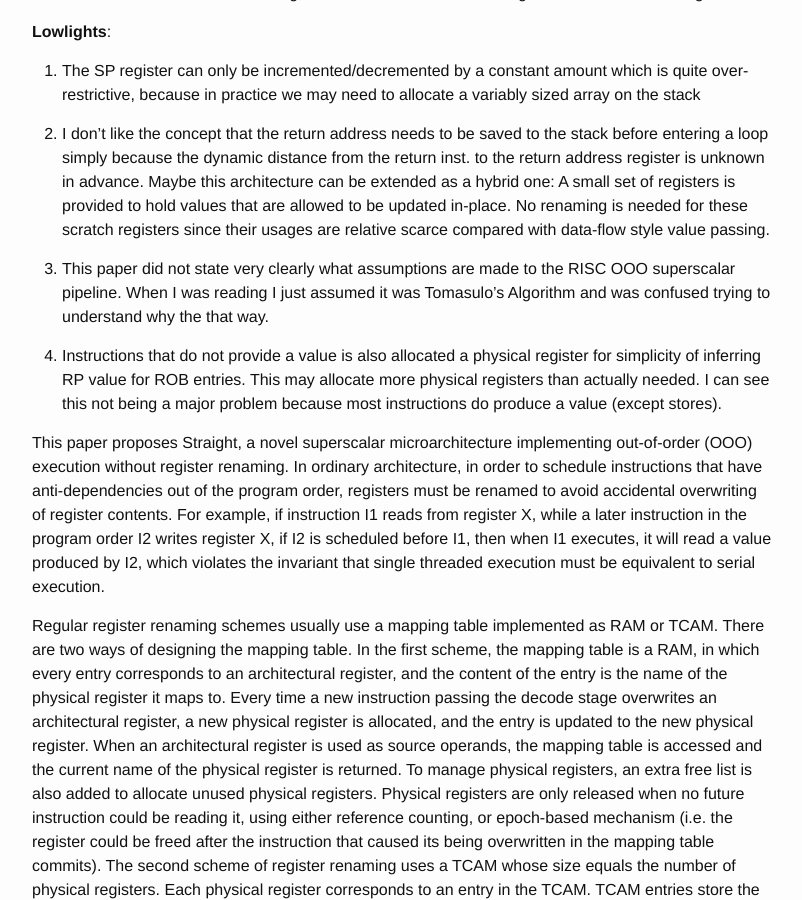
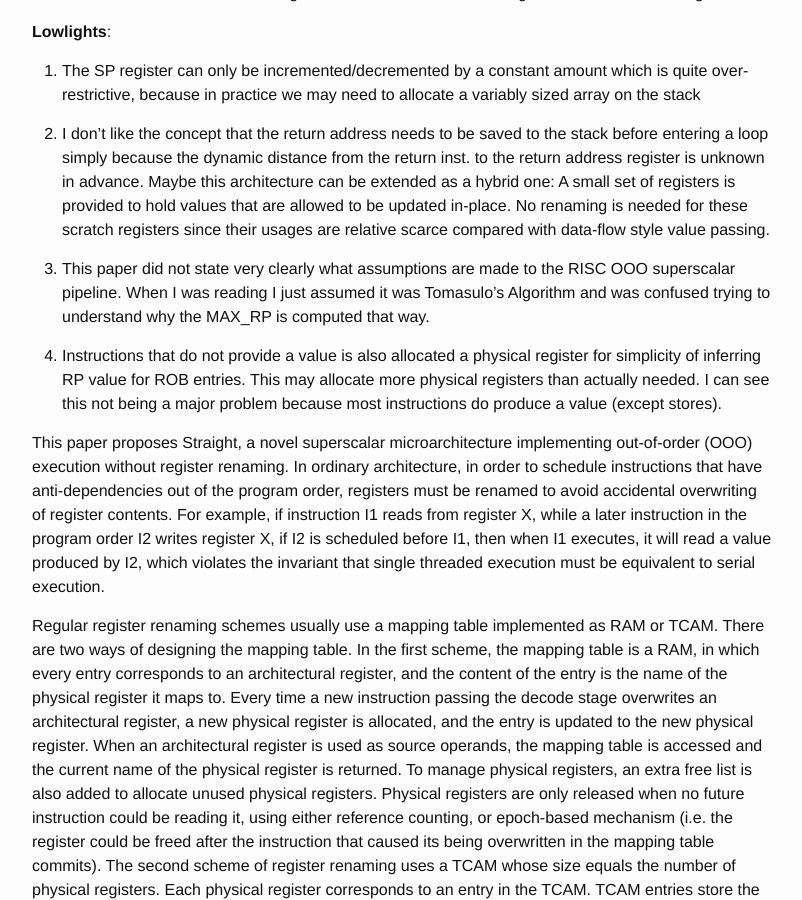
Before and after one commit to wangziqi2013/wangziqi2013.github.io, a Jekyll site: the page built from _posts/2019-08-15-straight.markdown, in a window 1280 px wide and 900 px high, scrolled down 724 px. Shown: the whole window, without its empty margins (238-1040 px from the left). Built offline with Jekyll 4.4.1, drawn with Linux system fonts in a browser that asks for light colours.

Commit message:
Small change

```diff
--- a/_posts/2019-08-15-straight.markdown
+++ b/_posts/2019-08-15-straight.markdown
@@ -37,7 +37,8 @@ version_mgmt:
    scarce compared with data-flow style value passing.
 
 3. This paper did not state very clearly what assumptions are made to the RISC OOO superscalar pipeline. When I was
-   reading I just assumed it was Tomasulo's Algorithm and was confused trying to understand why the  that way.
+   reading I just assumed it was Tomasulo's Algorithm and was confused trying to understand why the MAX\_RP is computed
+   that way.
 
 4. Instructions that do not provide a value is also allocated a physical register for simplicity of inferring RP value
    for ROB entries. This may allocate more physical registers than actually needed. I can see this not being a major
```
